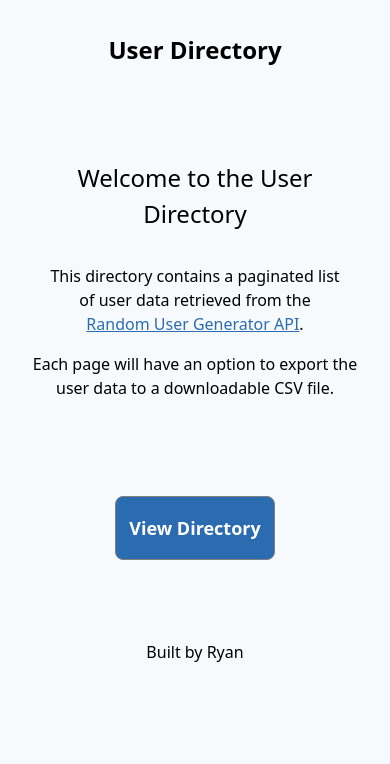
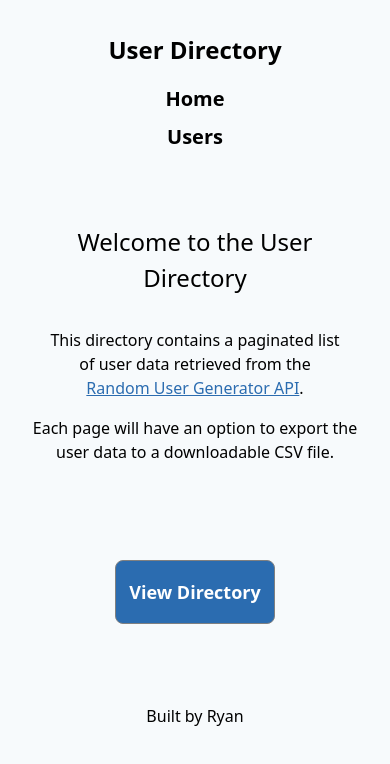
Before and after one commit to brink-ry/UserDirectory, a Vue app: page / in a window 390 px wide. Shown: the top 764 px of the page. Built offline with nearby package versions, Linux system fonts and the light colour scheme.

Commit message:
enabling nav links on responsive view

```diff
--- a/src/App.vue
+++ b/src/App.vue
@@ -5,7 +5,7 @@
   >
     <Header/>
 
-    <router-view class="lg:pt-48 pt-32"/>
+    <router-view class="pt-48"/>
 
     <Footer/>
   </div>
--- a/src/components/Header.vue
+++ b/src/components/Header.vue
@@ -2,9 +2,9 @@
   <header class="sticky-header bg-gray-100">
     <div class="w-2/3 mx-auto pb-4 lg:pb-8">
       <h1 class="text-2xl lg:text-4xl text-center lg:text-left font-semibold pt-8 lg:pt-12 mb-4 lg:inline-block">User Directory</h1>
-      <nav class="hidden lg:inline-block text-xl lg:text-2xl text-center font-semibold lg:ml-20">
+      <nav class="lg:inline-block text-xl lg:text-2xl text-center font-semibold lg:ml-20 flex flex-col">
        <router-link :to="{ name: 'Home' }">Home</router-link>
-       <router-link class="ml-16" :to="{ name: 'Results' }">Users</router-link>
+       <router-link class="lg:ml-16 pt-2" :to="{ name: 'Results' }">Users</router-link>
       </nav>
     </div>
   </header>
```
